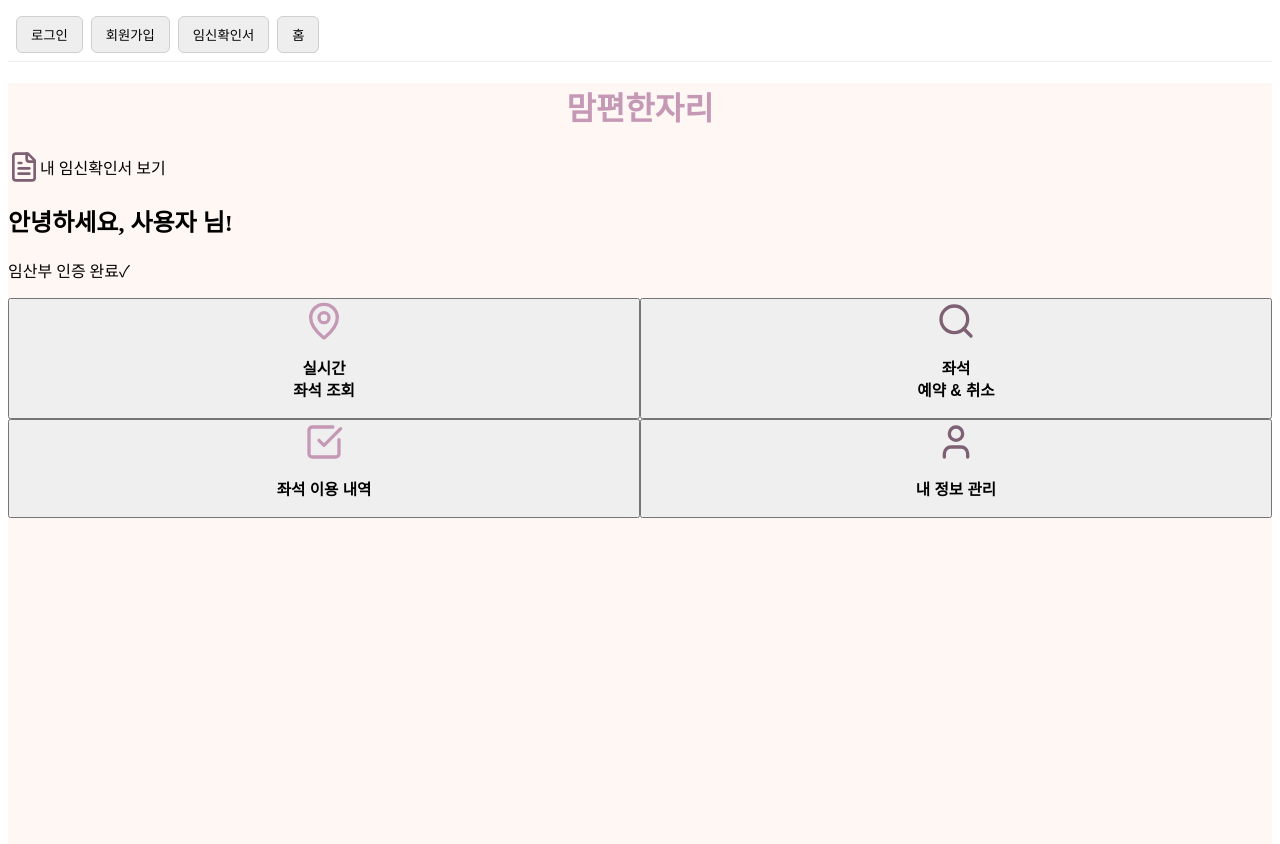
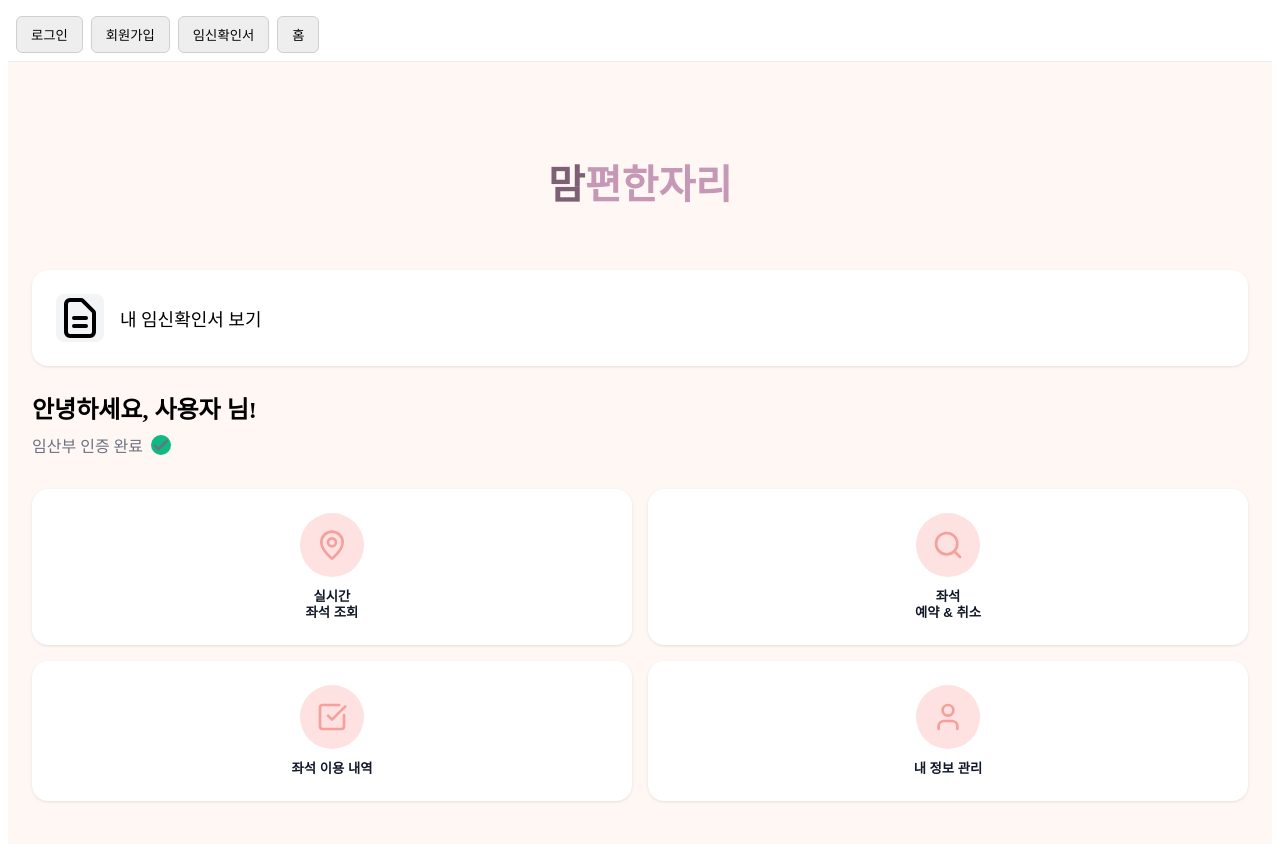
Before and after one commit to 25capstone-momseat/mom-seat, a React (Vite) app in the folder frontend/: page / in a window 1280 px wide. Shown: the top 844 px of the page. Built offline with nearby package versions, Linux system fonts and the light colour scheme; no server answers.

Commit message:
0911 홍서윤: 홈 화면 ui 디벨롭

```diff
--- a/frontend/package.json
+++ b/frontend/package.json
@@ -30,7 +30,7 @@
     "eslint-plugin-react-refresh": "^0.4.20",
     "globals": "^16.3.0",
     "postcss": "^8.5.6",
-    "tailwindcss": "^4.1.11",
+    "tailwindcss": "^4.1.13",
     "vite": "^7.0.4"
   }
 }
--- a/frontend/src/pages/Home.jsx
+++ b/frontend/src/pages/Home.jsx
@@ -1,11 +1,11 @@
-// frontend/src/pages/Home.jsx
-import React, { useEffect, useState } from 'react';
+import { useEffect, useState } from 'react';
 import { useNavigate } from 'react-router-dom';
-import { MapPin, Search, CheckSquare, User, FileText, X } from 'lucide-react';
+import { MapPin, Search, CheckSquare, User, X } from 'lucide-react';
 import { useAuth } from '../hooks/useAuth';
 import api from '../config/api';
+import styles from '../../styles/modules/Home.module.css';
 
-export default function Home() {
+const HomePage = () => {
   const navigate = useNavigate();
   const { user, name, loading } = useAuth();
 
@@ -17,7 +17,7 @@ export default function Home() {
   const [certOpen, setCertOpen] = useState(false);
   const [certLoading, setCertLoading] = useState(false);
   const [certError, setCertError] = useState('');
-  const [cert, setCert] = useState(null); // {name, hospital, issueDate, dueDate}
+  const [cert, setCert] = useState(null);
 
   async function openCertificate() {
     setCertOpen(true);
@@ -30,14 +30,13 @@ export default function Home() {
       if (!data?.certificate) {
         setCertError('저장된 임신확인서가 없습니다. OCR에서 먼저 업로드/인식해주세요.');
       }
-    } catch (e) {
+    } catch {
       setCertError('인증서 정보를 불러오지 못했습니다. 잠시 후 다시 시도해주세요.');
     } finally {
       setCertLoading(false);
     }
   }
 
-  // OCR에서 막 저장하고 돌아왔으면 자동으로 열기
   useEffect(() => {
     if (localStorage.getItem('certJustUpdated') === '1') {
       localStorage.removeItem('certJustUpdated');
@@ -45,105 +44,157 @@ export default function Home() {
     }
   }, []);
 
-  const menuItems = [
-    { title: '실시간\n좌석 조회', icon: MapPin, route: '/seat-search' },
-    { title: '좌석\n예약 & 취소', icon: Search, route: '/reservation' },
-    { title: '좌석 이용 내역', icon: CheckSquare, route: '/reservation-history' },
-    { title: '내 정보 관리', icon: User, route: '/profile' },
-  ];
-
   if (loading) {
     return (
-      <div className="min-h-screen" style={{ backgroundColor: '#FFF7F3' }}>
-        <div className="max-w-md mx-auto p-6">로딩 중...</div>
+      <div className={styles.loading}>
+        <div className={styles.loadingContent}>로딩 중...</div>
       </div>
     );
   }
 
   return (
-    <div className="min-h-screen" style={{ backgroundColor: '#FFF7F3' }}>
-      <div className="max-w-md mx-auto p-6">
-        {/* Logo */}
-        <div className="text-center mt-8 mb-8">
-          <h1 className="text-3xl font-bold" style={{ color: '#C599B6' }}>
-            맘편한자리
+    <div className={styles.container}>
+      {/* 헤더/로고 영역 */}
+      <div className={styles.header}>
+        <h1 className={styles.logo}>
+          <span className={styles.logoMam}>맘</span>
+          <span className={styles.logoPyeon}>편한자리</span>
         </h1>
       </div>
 
       {/* 임신확인서 보기 카드 */}
-        <div
-          className="bg-white rounded-2xl p-6 mb-6 shadow-sm cursor-pointer hover:shadow-md transition-shadow"
-          onClick={openCertificate} // 👈 클릭 시 모달 열고 /certificate/me 조회
-        >
-          <div className="flex items-center justify-between">
-            <div className="flex items-center space-x-4">
-              <FileText size={32} style={{ color: '#7D6073' }} />
-              <span className="text-lg font-medium">내 임신확인서 보기</span>
+      <div className={styles.certCardWrapper}>
+        <div className={styles.certCard} onClick={openCertificate}>
+          <div className={styles.certCardContent}>
+            <div className={styles.certCardLeft}>
+              <div className={styles.certIconBox}>
+                <svg className="w-6 h-6" fill="none" stroke="currentColor" viewBox="0 0 24 24">
+                  <path strokeLinecap="round" strokeLinejoin="round" strokeWidth={2}
+                    d="M9 12h6m-6 4h6m2 5H7a2 2 0 01-2-2V5a2 2 0 012-2h5.586a1 1 0 01.707.293l5.414 5.414a1 1 0 01.293.707V19a2 2 0 01-2 2z" />
+                </svg>
               </div>
-            <div className="w-8 h-8 bg-gray-200 rounded-full" />
+              <span className={styles.certText}>내 임신확인서 보기</span>
+            </div>
+          </div>
         </div>
       </div>
 
-        {/* 인사말 */}
-        <div className="mb-8">
-          <h2 className="text-2xl font-bold mb-2">안녕하세요, {userName} 님!</h2>
-          <p className="text-gray-600 flex items-center">
-            임산부 인증 완료 <span className="ml-2 text-green-500">✓</span>
-          </p>
+      {/* 환영 메시지 */}
+      <div className={styles.welcomeSection}>
+        <h2 className={styles.welcomeTitle}>안녕하세요, {userName} 님!</h2>
+        <div className={styles.certStatus}>
+          <span>임산부 인증 완료</span>
+          <div className={styles.checkIcon}>
+            <svg className="w-3 h-3 text-white" fill="none" stroke="currentColor" viewBox="0 0 24 24">
+              <path strokeLinecap="round" strokeLinejoin="round" strokeWidth={3} d="M5 13l4 4L19 7" />
+            </svg>
+          </div>
+        </div>
       </div>
 
-        {/* 메뉴 그리드 */}
-        <div className="grid grid-cols-2 gap-4">
-          {menuItems.map((item, index) => (
+      {/* 메인 기능 그리드 */}
+      <div className={styles.menuGrid}>
+        {/* 실시간 좌석 조회 */}
         <button
-              key={index}
-              onClick={() => navigate(item.route)}
-              className="bg-white rounded-2xl p-6 shadow-sm hover:shadow-md transition-all duration-200 transform hover:-translate-y-1"
+          className={styles.menuButton}
+          onClick={() => navigate('/seat-search')}
         >
-              <div className="flex flex-col items-center space-y-4">
-                <item.icon
-                  size={40}
-                  style={{ color: index % 2 === 0 ? '#C599B6' : '#7D6073' }}
-                />
-                <div className="text-center">
-                  <h3 className="font-bold text-lg whitespace-pre-line leading-tight">
-                    {item.title}
-                  </h3>
+          <div className={styles.menuContent}>
+            <div className={styles.menuIconBox}>
+              <MapPin className={styles.menuIcon} />
+            </div>
+            <div className={styles.menuTitle}>
+              실시간<br />좌석 조회
             </div>
           </div>
         </button>
-          ))}
+
+        {/* 좌석 예약 & 취소 */}
+        <button
+          className={styles.menuButton}
+          onClick={() => navigate('/reservation')}
+        >
+          <div className={styles.menuContent}>
+            <div className={styles.menuIconBox}>
+              <Search className={styles.menuIcon} />
             </div>
+            <div className={styles.menuTitle}>
+              좌석<br />예약 & 취소
+            </div>
+          </div>
+        </button>
+
+        {/* 좌석 이용 내역 */}
+        <button
+          className={styles.menuButton}
+          onClick={() => navigate('/reservation-history')}
+        >
+          <div className={styles.menuContent}>
+            <div className={styles.menuIconBox}>
+              <CheckSquare className={styles.menuIcon} />
+            </div>
+            <div className={styles.menuTitle}>
+              좌석 이용 내역
+            </div>
+          </div>
+        </button>
+
+        {/* 내 정보 관리 */}
+        <button
+          className={styles.menuButton}
+          onClick={() => navigate('/profile')}
+        >
+          <div className={styles.menuContent}>
+            <div className={styles.menuIconBox}>
+              <User className={styles.menuIcon} />
+            </div>
+            <div className={styles.menuTitle}>
+              내 정보 관리
+            </div>
+          </div>
+        </button>
       </div>
 
       {/* 인증서 모달 */}
       {certOpen && (
-        <div className="fixed inset-0 bg-black/40 backdrop-blur-sm flex items-end sm:items-center justify-center z-50">
-          <div className="w-full max-w-md bg-white rounded-t-2xl sm:rounded-2xl p-5 shadow-lg">
-            <div className="flex items-center justify-between mb-3">
-              <h3 className="text-lg font-bold">내 임신확인서</h3>
-              <button onClick={() => setCertOpen(false)} className="p-1">
-                <X className="w-5 h-5 text-gray-500" />
+        <div className={styles.modalOverlay}>
+          <div className={styles.modalContent}>
+            <div className={styles.modalHeader}>
+              <h3 className={styles.modalTitle}>내 임신확인서</h3>
+              <button onClick={() => setCertOpen(false)} className={styles.modalCloseButton}>
+                <X className={styles.modalCloseIcon} />
               </button>
             </div>
 
             {certLoading ? (
-              <div className="py-8 text-center text-sm text-gray-600">불러오는 중…</div>
+              <div className={styles.modalLoading}>불러오는 중…</div>
             ) : certError ? (
-              <div className="py-4 text-sm text-red-600">{certError}</div>
+              <div className={styles.modalError}>{certError}</div>
             ) : (
-              <div className="space-y-2 text-sm">
-                <Row label="산모이름" value={cert?.name} />
-                <Row label="병원" value={cert?.hospital} />
-                <Row label="발급일자" value={cert?.issueDate} />
-                <Row label="예정일" value={cert?.dueDate} />
+              <div className={styles.modalInfoList}>
+                <div className={styles.modalInfoRow}>
+                  <span className={styles.modalInfoLabel}>산모이름</span>
+                  <span className={styles.modalInfoValue}>{cert?.name || '-'}</span>
+                </div>
+                <div className={styles.modalInfoRow}>
+                  <span className={styles.modalInfoLabel}>병원</span>
+                  <span className={styles.modalInfoValue}>{cert?.hospital || '-'}</span>
+                </div>
+                <div className={styles.modalInfoRow}>
+                  <span className={styles.modalInfoLabel}>발급일자</span>
+                  <span className={styles.modalInfoValue}>{cert?.issueDate || '-'}</span>
+                </div>
+                <div className={styles.modalInfoRow}>
+                  <span className={styles.modalInfoLabel}>예정일</span>
+                  <span className={styles.modalInfoValue}>{cert?.dueDate || '-'}</span>
+                </div>
               </div>
             )}
 
-            <div className="mt-4 flex gap-2">
+            <div className={styles.modalActions}>
               <button
                 onClick={() => navigate('/ocr')}
-                className="flex-1 border border-gray-300 py-2 rounded-lg text-sm hover:bg-gray-50"
+                className={styles.modalActionButton}
               >
                 재업로드/OCR 다시하기
               </button>
@@ -153,13 +204,6 @@ export default function Home() {
       )}
     </div>
   );
-}
+};
 
-function Row({ label, value }) {
-  return (
-    <div className="flex justify-between py-1">
-      <span className="text-gray-600">{label}</span>
-      <span className="font-medium">{value || '-'}</span>
-    </div>
-  );
-}
+export default HomePage;
--- /dev/null
+++ b/frontend/styles/modules/Home.module.css
@@ -0,0 +1,282 @@
+/* Home.module.css */
+
+/* 메인 컨테이너 */
+.container {
+  min-height: 100vh;
+  background-color: #FFF7F3;
+}
+
+/* 헤더/로고 영역 */
+.header {
+  padding: 4rem 1.5rem 2rem 1.5rem;
+}
+
+.logo {
+  text-align: center;
+  font-size: 2.5rem;
+  font-weight: bold;
+}
+
+.logoMam {
+  color: #7D6073;
+}
+
+.logoPyeon {
+  color: #C599B6;
+}
+
+/* 임신확인서 카드 */
+.certCardWrapper {
+  padding: 0 1.5rem;
+  margin-bottom: 1.5rem;
+}
+
+.certCard {
+  background-color: white;
+  border-radius: 1rem;
+  padding: 1.5rem;
+  box-shadow: 0 1px 3px 0 rgba(0, 0, 0, 0.1);
+  cursor: pointer;
+  transition: box-shadow 0.2s;
+}
+
+.certCard:hover {
+  box-shadow: 0 4px 6px -1px rgba(0, 0, 0, 0.1);
+}
+
+.certCardContent {
+  display: flex;
+  align-items: center;
+  justify-content: space-between;
+}
+
+.certCardLeft {
+  display: flex;
+  align-items: center;
+  gap: 1rem;
+}
+
+.certIconBox {
+  width: 3rem;
+  height: 3rem;
+  background-color: #f3f4f6;
+  border-radius: 0.5rem;
+  display: flex;
+  align-items: center;
+  justify-content: center;
+}
+
+.certText {
+  font-size: 1.125rem;
+  font-weight: 500;
+}
+
+/* 환영 메시지 */
+.welcomeSection {
+  padding: 0 1.5rem;
+  margin-bottom: 2rem;
+}
+
+.welcomeTitle {
+  font-size: 1.5rem;
+  font-weight: bold;
+  margin-bottom: 0.5rem;
+}
+
+.certStatus {
+  display: flex;
+  align-items: center;
+  gap: 0.5rem;
+  color: #6b7280;
+}
+
+.checkIcon {
+  width: 1.25rem;
+  height: 1.25rem;
+  background-color: #10b981;
+  border-radius: 50%;
+  display: flex;
+  align-items: center;
+  justify-content: center;
+}
+
+/* 메뉴 그리드 */
+.menuGrid {
+  padding: 0 1.5rem;
+  display: grid;
+  grid-template-columns: repeat(2, 1fr);
+  gap: 1rem;
+  margin-bottom: 5rem;
+}
+
+.menuButton {
+  background-color: white;
+  border-radius: 1rem;
+  padding: 1.5rem;
+  box-shadow: 0 1px 3px 0 rgba(0, 0, 0, 0.1);
+  cursor: pointer;
+  border: none;
+  transition: all 0.2s;
+}
+
+.menuButton:hover {
+  box-shadow: 0 4px 6px -1px rgba(0, 0, 0, 0.1);
+  transform: translateY(-2px);
+}
+
+.menuContent {
+  display: flex;
+  flex-direction: column;
+  align-items: center;
+  gap: 0.75rem;
+}
+
+.menuIconBox {
+  width: 4rem;
+  height: 4rem;
+  border-radius: 50%;
+  display: flex;
+  align-items: center;
+  justify-content: center;
+  background-color: #fee2e2;
+}
+
+.menuIcon {
+  width: 2rem;
+  height: 2rem;
+  color: #F4A09C;
+}
+
+.menuTitle {
+  text-align: center;
+  font-weight: 600;
+  color: #111827;
+  line-height: 1.2;
+}
+
+/* 모달 */
+.modalOverlay {
+  position: fixed;
+  inset: 0;
+  background-color: rgba(0, 0, 0, 0.4);
+  backdrop-filter: blur(4px);
+  display: flex;
+  align-items: flex-end;
+  justify-content: center;
+  z-index: 50;
+}
+
+.modalContent {
+  width: 100%;
+  max-width: 28rem;
+  background-color: white;
+  border-radius: 1rem 1rem 0 0;
+  padding: 1.25rem;
+  box-shadow: 0 10px 15px -3px rgba(0, 0, 0, 0.1);
+}
+
+.modalHeader {
+  display: flex;
+  align-items: center;
+  justify-content: space-between;
+  margin-bottom: 0.75rem;
+}
+
+.modalTitle {
+  font-size: 1.125rem;
+  font-weight: bold;
+}
+
+.modalCloseButton {
+  padding: 0.25rem;
+  background: none;
+  border: none;
+  cursor: pointer;
+}
+
+.modalCloseIcon {
+  width: 1.25rem;
+  height: 1.25rem;
+  color: #6b7280;
+}
+
+.modalLoading {
+  padding: 2rem 0;
+  text-align: center;
+  font-size: 0.875rem;
+  color: #6b7280;
+}
+
+.modalError {
+  padding: 1rem 0;
+  font-size: 0.875rem;
+  color: #dc2626;
+}
+
+.modalInfoList {
+  display: flex;
+  flex-direction: column;
+  gap: 0.5rem;
+  font-size: 0.875rem;
+}
+
+.modalInfoRow {
+  display: flex;
+  justify-content: space-between;
+  padding: 0.25rem 0;
+}
+
+.modalInfoLabel {
+  color: #6b7280;
+}
+
+.modalInfoValue {
+  font-weight: 500;
+}
+
+.modalActions {
+  margin-top: 1rem;
+  display: flex;
+  gap: 0.5rem;
+}
+
+.modalActionButton {
+  flex: 1;
+  border: 1px solid #d1d5db;
+  padding: 0.5rem 0;
+  border-radius: 0.5rem;
+  font-size: 0.875rem;
+  background-color: white;
+  cursor: pointer;
+  transition: background-color 0.2s;
+}
+
+.modalActionButton:hover {
+  background-color: #f9fafb;
+}
+
+/* 반응형 디자인 */
+@media (min-width: 640px) {
+  .modalOverlay {
+    align-items: center;
+  }
+
+  .modalContent {
+    border-radius: 1rem;
+  }
+}
+
+/* 로딩 상태 */
+.loading {
+  min-height: 100vh;
+  background-color: #FFF7F3;
+  display: flex;
+  align-items: center;
+  justify-content: center;
+}
+
+.loadingContent {
+  max-width: 28rem;
+  margin: 0 auto;
+  padding: 1.5rem;
+}
```
Also changed, not shown: frontend/tailwind.config.cjs (+9 -1 lines), 2 other files (tests, documents, lock files or other folders). Lines whose indentation alone changed are shown as unchanged.
